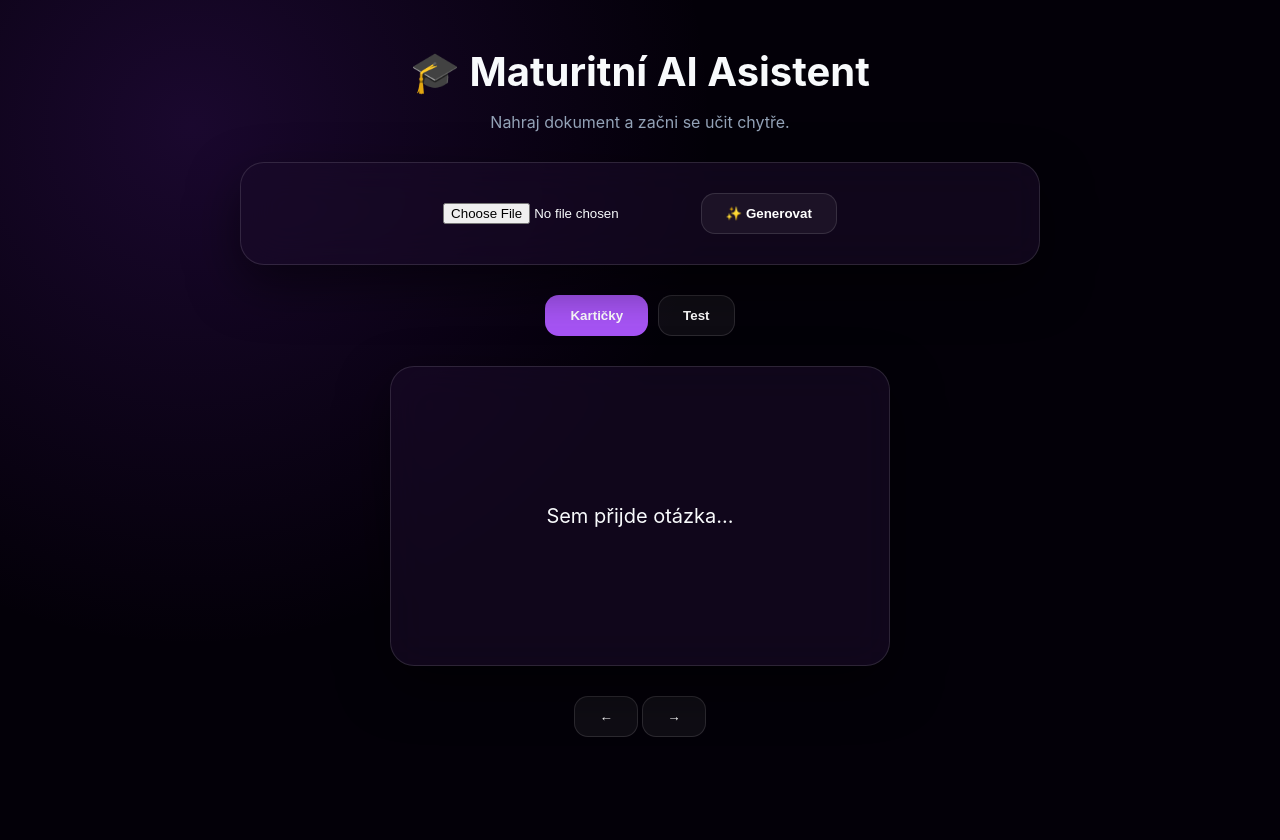
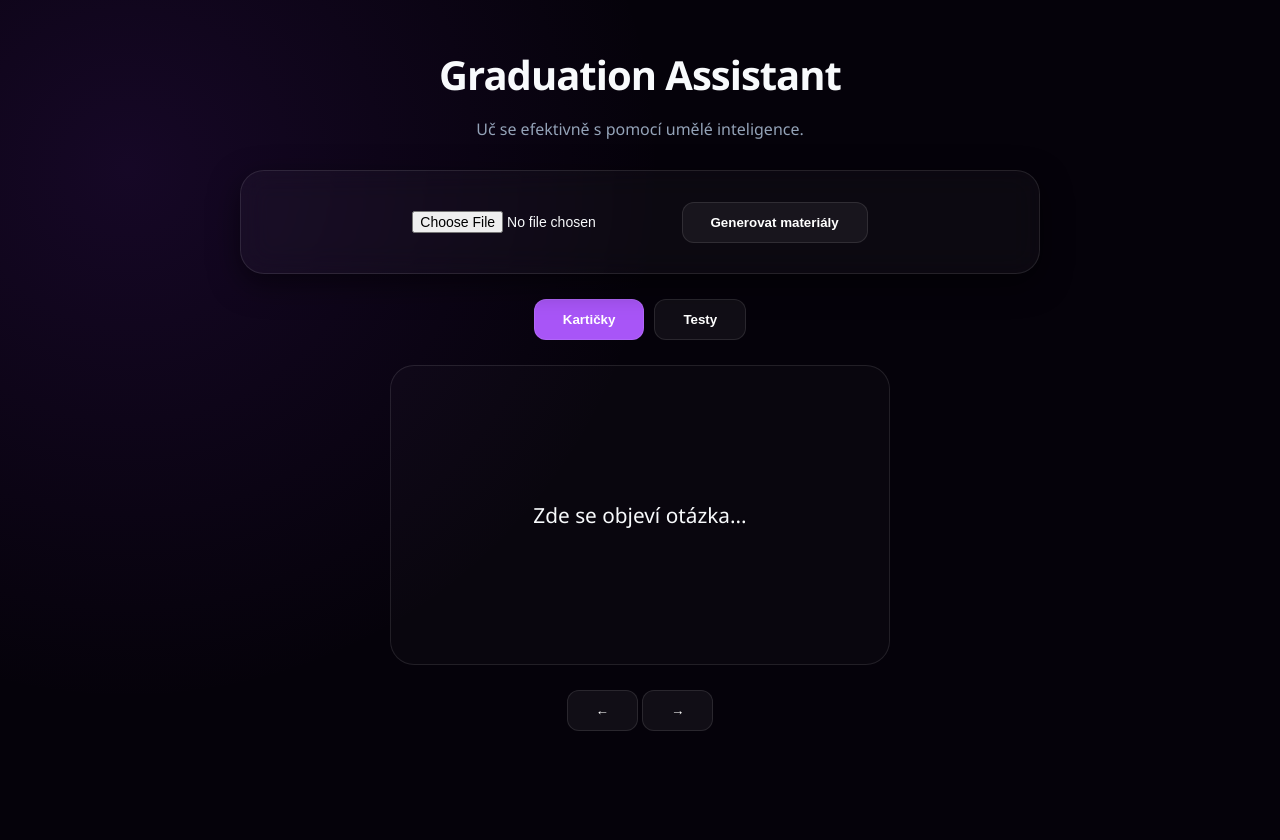
Before and after one commit to atakarawlikiv/flash, a Flask app: page / in a window 1280 px wide. Run offline with Flask 3, Linux system fonts and the light colour scheme.

Commit message:
Update index.html

```diff
--- a/templates/index.html
+++ b/templates/index.html
@@ -6,76 +6,77 @@
     <title>AI Maturitní Pomocník | Premium</title>
     <style>
         :root {
-            --glass-bg: rgba(25, 10, 40, 0.6);
-            --glass-border: rgba(255, 255, 255, 0.12);
-            --accent-purple: #a855f7;
-            --accent-glow: rgba(168, 85, 247, 0.5);
-            --text-main: #f8fafc;
+            --glass-bg: rgba(255, 255, 255, 0.03);
+            --glass-border: rgba(255, 255, 255, 0.1);
+            --accent: #a855f7;
+            --accent-glow: rgba(168, 85, 247, 0.4);
         }
 
         body {
-            margin: 0; padding: 20px; font-family: 'Inter', -apple-system, sans-serif;
-            background: #030008; color: var(--text-main); text-align: center;
-            background-image: radial-gradient(circle at 15% 15%, rgba(120, 40, 200, 0.2), transparent 40%);
+            margin: 0; padding: 20px; font-family: 'Segoe UI', system-ui, sans-serif;
+            background: #05020a; color: #f8fafc; text-align: center;
+            background-image: radial-gradient(circle at 10% 20%, rgba(120, 40, 200, 0.15), transparent 40%);
             min-height: 100vh;
         }
 
         .container { max-width: 800px; margin: 0 auto; }
 
-        .glass {
-            background: var(--glass-bg); backdrop-filter: blur(20px); -webkit-backdrop-filter: blur(20px);
-            border: 1px solid var(--glass-border); border-radius: 24px; padding: 30px;
-            box-shadow: 0 20px 50px rgba(0,0,0,0.5);
+        .glass-panel {
+            background: var(--glass-bg); backdrop-filter: blur(15px); -webkit-backdrop-filter: blur(15px);
+            border: 1px solid var(--glass-border); border-radius: 24px; padding: 25px;
+            box-shadow: 0 10px 30px rgba(0,0,0,0.5);
         }
 
-        /* 3D KARTA */
-        .card-container { perspective: 1000px; margin: 30px auto; width: 100%; max-width: 500px; height: 300px; cursor: pointer; }
+        /* 3D KARTY */
+        .card-container { perspective: 1000px; margin: 25px auto; width: 100%; max-width: 500px; height: 300px; cursor: pointer; }
         .card-inner { position: relative; width: 100%; height: 100%; transition: transform 0.6s cubic-bezier(0.4, 0, 0.2, 1); transform-style: preserve-3d; }
         .card-container.flipped .card-inner { transform: rotateY(180deg); }
         .card-front, .card-back {
             position: absolute; width: 100%; height: 100%; backface-visibility: hidden;
             display: flex; align-items: center; justify-content: center; padding: 30px;
-            box-sizing: border-box; border-radius: 24px; font-size: 20px; border: 1px solid var(--glass-border);
+            box-sizing: border-box; border-radius: 24px; font-size: 1.3rem; border: 1px solid var(--glass-border);
+            background: rgba(255,255,255,0.02);
         }
-        .card-back { transform: rotateY(180deg); background: rgba(168, 85, 247, 0.1); border-color: var(--accent-purple); }
+        .card-back { transform: rotateY(180deg); background: rgba(168, 85, 247, 0.05); border-color: var(--accent); color: #e9d5ff; }
 
         button {
-            padding: 12px 24px; cursor: pointer; background: rgba(255,255,255,0.05); color: white;
-            border: 1px solid var(--glass-border); border-radius: 14px; transition: 0.3s; font-weight: 600;
+            padding: 12px 28px; cursor: pointer; background: rgba(255,255,255,0.05); color: white;
+            border: 1px solid var(--glass-border); border-radius: 12px; transition: 0.3s; font-weight: 600;
         }
-        button:hover { background: var(--accent-purple); box-shadow: 0 0 20px var(--accent-glow); border-color: transparent; }
+        button:hover { background: var(--accent); box-shadow: 0 0 15px var(--accent-glow); border-color: transparent; }
+        .active-tab { background: var(--accent) !important; }
 
-        .btn-active { background: var(--accent-purple); border-color: transparent; }
+        input[type="file"] { margin: 15px 0; font-size: 14px; }
 
-        .quiz-item { text-align: left; margin: 20px 0; padding: 25px; border-radius: 20px; background: rgba(255,255,255,0.02); }
-        .quiz-correct { border: 1px solid #22c55e; background: rgba(34,197,94,0.1); }
-        .quiz-incorrect { border: 1px solid #ef4444; background: rgba(239,68,68,0.1); }
+        .quiz-item { text-align: left; margin: 15px 0; padding: 20px; border-radius: 18px; border: 1px solid var(--glass-border); background: rgba(255,255,255,0.01); }
+        .quiz-correct { border-color: #22c55e; background: rgba(34,197,94,0.05); }
+        .quiz-incorrect { border-color: #ef4444; background: rgba(239,68,68,0.05); }
 
-        #loading { display: none; color: var(--accent-purple); font-weight: bold; margin: 20px; animation: pulse 1.5s infinite; }
-        @keyframes pulse { 50% { opacity: 0.4; } }
+        #loader { display: none; color: var(--accent); font-weight: bold; margin: 15px; animation: breathe 2s infinite; }
+        @keyframes breathe { 0%, 100% { opacity: 1; } 50% { opacity: 0.3; } }
     </style>
 </head>
 <body>
     <div class="container">
-        <h1 style="font-size: 2.5rem; margin-bottom: 10px;">🎓 Maturitní AI Asistent</h1>
-        <p style="color: #94a3b8; margin-bottom: 30px;">Nahraj dokument a začni se učit chytře.</p>
+        <h1 style="font-weight: 800; font-size: 2.5rem; letter-spacing: -1px; margin-bottom: 5px;">Graduation Assistant</h1>
+        <p style="color: #94a3b8; margin-bottom: 30px;">Uč se efektivně s pomocí umělé inteligence.</p>
 
-        <div class="glass">
+        <div class="glass-panel">
             <input type="file" id="fileInput" accept=".pdf,.txt">
-            <button onclick="uploadFile()">✨ Generovat</button>
-            <p id="loading">Gemma analyzuje text...</p>
+            <button onclick="uploadFile()">Generovat materiály</button>
+            <div id="loader">Gemma analyzuje text...</div>
         </div>
 
-        <div style="margin: 30px 0; display: flex; gap: 10px; justify-content: center;">
-            <button id="nav-flash" class="btn-active" onclick="showSection('flash')">Kartičky</button>
-            <button id="nav-quiz" onclick="showSection('quiz')">Test</button>
+        <div style="margin: 25px 0; display: flex; gap: 10px; justify-content: center;">
+            <button id="btn-flash" class="active-tab" onclick="switchTab('flash')">Kartičky</button>
+            <button id="btn-quiz" onclick="switchTab('quiz')">Testy</button>
         </div>
 
-        <div id="flash" class="section">
+        <div id="flash" class="tab-content">
             <div class="card-container" onclick="this.classList.toggle('flipped')" id="flashCard">
                 <div class="card-inner">
-                    <div class="glass card-front"><div id="qText">Sem přijde otázka...</div></div>
-                    <div class="glass card-back"><div id="aText">...a sem odpověď.</div></div>
+                    <div class="card-front"><div id="qText">Zde se objeví otázka...</div></div>
+                    <div class="card-back"><div id="aText">...a zde odpověď.</div></div>
                 </div>
             </div>
             <div style="margin-top: 20px;">
@@ -84,27 +85,27 @@
             </div>
         </div>
 
-        <div id="quiz" class="section" style="display:none">
+        <div id="quiz" class="tab-content" style="display:none">
             <div id="quizBox"></div>
-            <button onclick="gradeQuiz()" style="width: 100%; margin-top: 20px;">Vyhodnotit výsledky</button>
+            <button onclick="gradeQuiz()" style="width: 100%; margin-top: 15px;">Vyhodnotit test</button>
         </div>
     </div>
 
     <script>
-        let store = { flashcards: [], quiz: [] }, idx = 0, currentFile = "";
+        let store = { flashcards: [], quiz: [] }, idx = 0, currentFilename = "";
 
-        function showSection(id) {
-            document.querySelectorAll('.section').forEach(s => s.style.display = 'none');
-            document.querySelectorAll('[id^="nav-"]').forEach(b => b.classList.remove('btn-active'));
-            document.getElementById(id).style.display = 'block';
-            document.getElementById('nav-' + id).classList.add('btn-active');
+        function switchTab(tab) {
+            document.querySelectorAll('.tab-content').forEach(c => c.style.display = 'none');
+            document.querySelectorAll('button[id^="btn-"]').forEach(b => b.classList.remove('active-tab'));
+            document.getElementById(tab).style.display = 'block';
+            document.getElementById('btn-' + tab).classList.add('active-tab');
         }
 
         async function uploadFile() {
             const file = document.getElementById('fileInput').files[0];
             if(!file) return alert("Vyberte soubor!");
-            currentFile = file.name;
-            const loader = document.getElementById('loading');
+            currentFilename = file.name;
+            const loader = document.getElementById('loader');
             loader.style.display = "block";
 
             const fd = new FormData();
@@ -115,15 +116,14 @@
                 const res = await r.json();
                 if(res.error) throw new Error(res.error);
 
-                // Oprava pro případ, že AI vrátí string místo objektu
-                store = typeof res.result === 'string' ? JSON.parse(res.result) : res.result;
+                store = JSON.parse(res.result);
                 idx = 0;
                 renderFlash();
                 renderQuiz();
-                alert("Hotovo! Materiály jsou připraveny.");
+                switchTab('flash');
             } catch(e) {
+                alert("Chyba při generování materiálu.");
                 console.error(e);
-                alert("Chyba při generování: " + e.message);
             } finally {
                 loader.style.display = "none";
             }
@@ -142,8 +142,8 @@
         function renderQuiz() {
             document.getElementById("quizBox").innerHTML = store.quiz.map((q, i) => `
                 <div class="quiz-item" id="q${i}">
-                    <p><b>${i+1}. ${q.q}</b></p>
-                    ${q.options.map(o => `<label style="display:block; margin: 8px 0; cursor:pointer">
+                    <p style="margin-top:0"><b>${i+1}. ${q.q}</b></p>
+                    ${q.options.map(o => `<label style="display:block; margin: 10px 0; cursor:pointer">
                         <input type="radio" name="q${i}" value="${o}"> ${o}
                     </label>`).join('')}
                 </div>`).join('');
@@ -162,7 +162,7 @@
                 }
             });
             alert(`Tvé skóre: ${score} z ${store.quiz.length}`);
-            fetch('/save_score', { method: 'POST', headers: {'Content-Type': 'application/json'}, body: JSON.stringify({filename: currentFile, score: score, total: store.quiz.length})});
+            fetch('/save_score', { method: 'POST', headers: {'Content-Type': 'application/json'}, body: JSON.stringify({filename: currentFilename, score: score, total: store.quiz.length})});
         }
     </script>
 </body>
```
